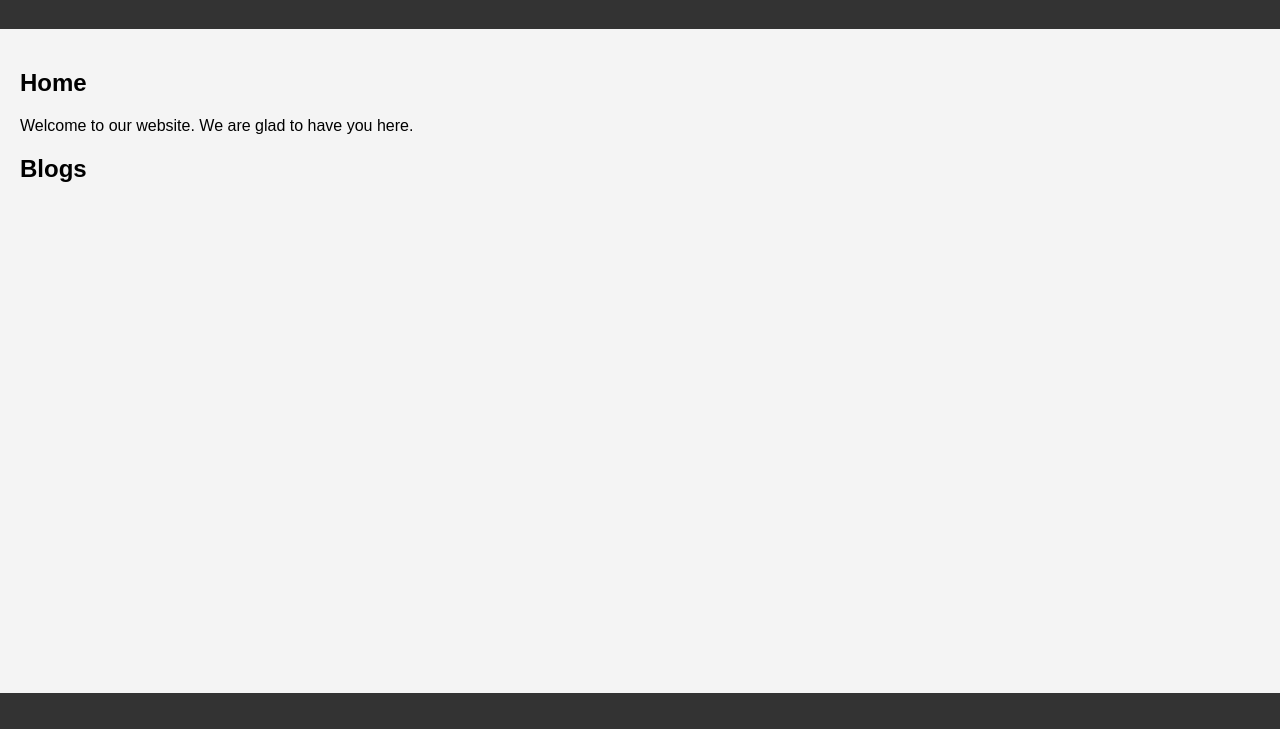
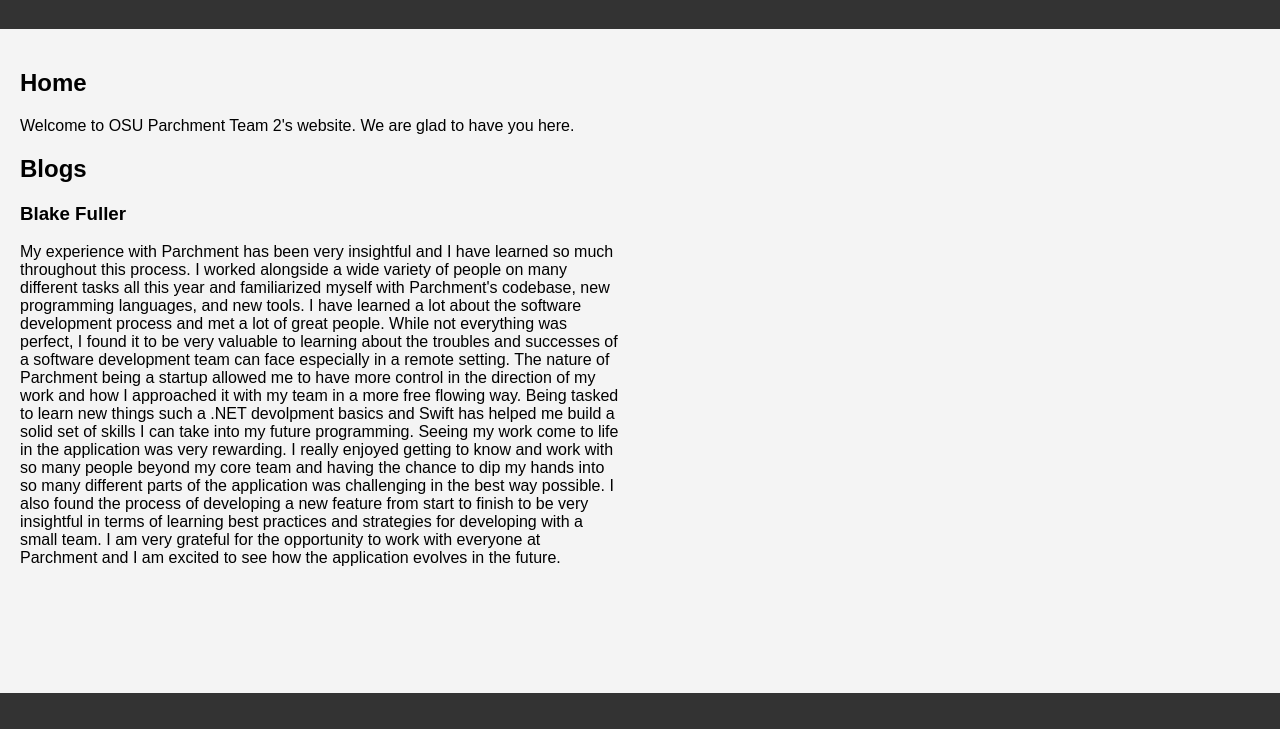
Before and after one commit to Blakeefuller/parchment.team2.io, a plain HTML site: page index.html in a window 1280 px wide. Shown: the part 71-800 px from the top of the page. Drawn offline with Linux system fonts and the light colour scheme.

Commit message:
Added my blog

```diff
--- a/index.html
+++ b/index.html
@@ -13,11 +13,23 @@
     <main>
         <section id="home">
             <h2>Home</h2>
-            <p>Welcome to our website. We are glad to have you here.</p>
+            <p>Welcome to OSU Parchment Team 2's website. We are glad to have you here.</p>
         </section>
         <section id="blogs">
             <h2>Blogs</h2>
             <!-- Blog posts will go here -->
+            <h3>Blake Fuller</h3>
+            <p id="blog">
+                My experience with Parchment has been very insightful and I have learned so much throughout this process. I worked alongside a wide variety of people on many different tasks
+                all this year and familiarized myself with Parchment's codebase, new programming languages, and new tools. I have learned a lot about the software development process and
+                met a lot of great people. While not everything was perfect, I found it to be very valuable to learning about the troubles and successes of a software development team can face
+                especially in a remote setting. The nature of Parchment being a startup allowed me to have more control in the direction of my work and how I approached it with my team in a more
+                free flowing way. Being tasked to learn new things such a .NET devolpment basics and Swift has helped me build a solid set of skills I can take into my future programming. Seeing
+                my work come to life in the application was very rewarding. I really enjoyed getting to know and work with so many people beyond my core team and having the chance to dip my hands
+                into so many different parts of the application was challenging in the best way possible. I also found the process of developing a new feature from start to finish to be very insightful
+                in terms of learning best practices and strategies for developing with a small team. I am very grateful for the opportunity to work with everyone at Parchment and I am excited to see how the
+                application evolves in the future.
+            </p>
         </section>
     </main>
     <footer>
--- a/styles/style.css
+++ b/styles/style.css
@@ -45,3 +45,7 @@ footer {
     width: 100%;
     bottom: 0;
 }
+
+#blog {
+    width: 600px;
+}
```
